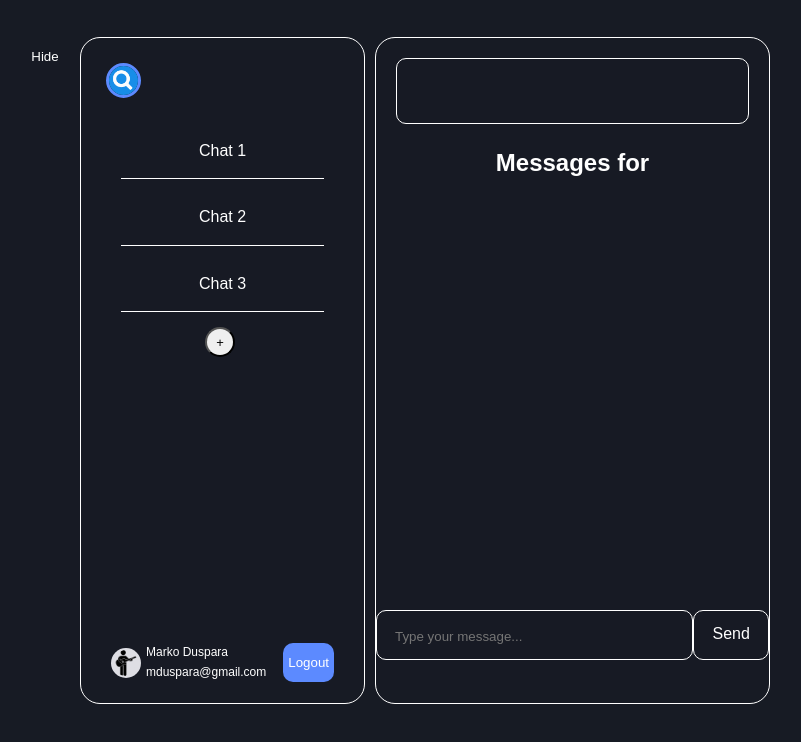
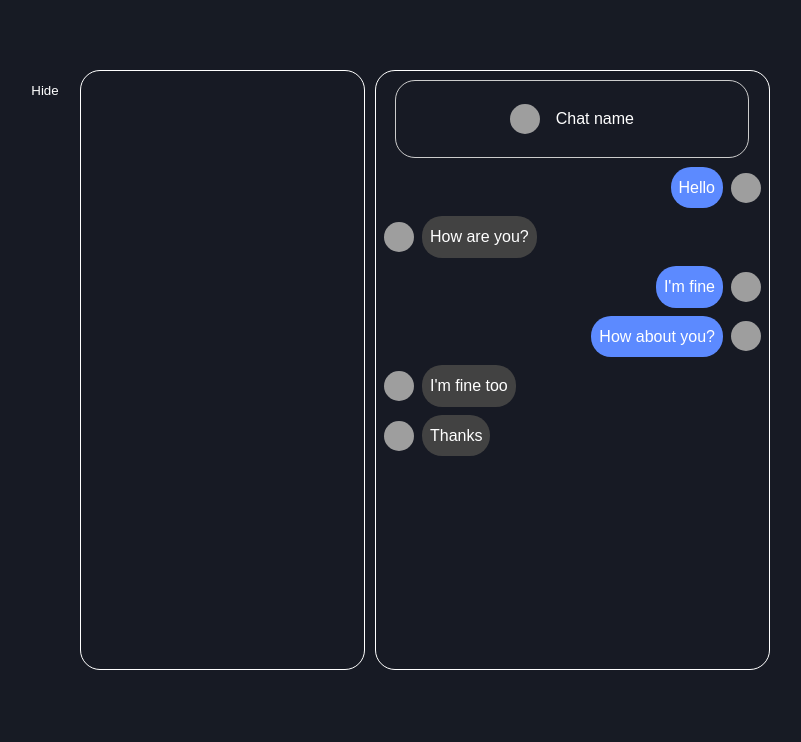
Before and after one commit to hrvlionME/Globalsoft-2023-2024, a React (Vite) app in the folder frontend/: page / in a window 1280 px wide. Shown: the top 742 px of the page, without its empty margins (250-1051 px from the left). Built offline with nearby package versions, Linux system fonts and the light colour scheme; grey boxes are pictures that could not be loaded.

Commit message:
commented out

```diff
--- a/frontend/src/components/Dashboard/Dashboard.jsx
+++ b/frontend/src/components/Dashboard/Dashboard.jsx
@@ -1,11 +1,11 @@
 import { useState } from 'react';
 import './Dashboard.css';
 import profilePhoto from '../../assets/guitar.png';
-import Search from '../Search/Search.jsx';
+/* import Search from '../Search/Search.jsx';
+import Sidebar from '../Sidebar/Sidebar.jsx'; */
+import ChatView from '../ChatView/ChatView.jsx';
 
-
-
-const Sidebar = ({ onSelect }) => {
+/* const Sidebar = ({ onSelect }) => {
   const [numberOfChats, setNumberOfChats] = useState(3);
 
   const addNewChat = () => {
@@ -17,18 +17,22 @@ const Sidebar = ({ onSelect }) => {
   return (
     <div className="chat-list-container">
       {Array.from({ length: numberOfChats }, (_, index) => (
-        <div key={index} onClick={() => onSelect(index + 1)} className='conversation'>
+        <div
+          key={index}
+          onClick={() => onSelect(index + 1)}
+          className="conversation"
+        >
           Chat {index + 1}
         </div>
       ))}
-      <button className='add-chat-button' onClick={addNewChat}>
+      <button className="add-chat-button" onClick={addNewChat}>
         +
       </button>
     </div>
   );
-};
+}; */
 
-const ChatView = ({ chatId }) => {
+/* const ChatView = ({ chatId }) => {
   const selectedChat = chatId ? `Chat ${chatId}` : '';
 
   const handleSendMessage = () => {
@@ -54,8 +58,7 @@ const ChatView = ({ chatId }) => {
       </div>
     </div>
   );
-};
-
+}; */
 
 const App = () => {
   const [selectedChat, setSelectedChat] = useState(null);
@@ -88,21 +91,25 @@ const UserInfo = () => {
         <img src={profilePhoto} alt="Profile" className="profile-photo" />
         <div className="user-logout">
           <div className="user-details">
-          <p style={{margin:0, padding:0, fontSize: '12px'}}>{userData.username}</p>
-          <p style={{margin: 0, padding:0, fontSize: '12px'}}>{userData.email}</p>
+            <p style={{ margin: 0, padding: 0, fontSize: '12px' }}>
+              {userData.username}
+            </p>
+            <p style={{ margin: 0, padding: 0, fontSize: '12px' }}>
+              {userData.email}
+            </p>
           </div>
-          <button onClick={handleLogout} id='logout-btn' className="logout-button" >
-        Logout
-      </button>
+          <button
+            onClick={handleLogout}
+            id="logout-btn"
+            className="logout-button"
+          >
+            Logout
+          </button>
         </div>
       </div>
-
     </div>
   );
 };
-
-
-
 
 const Dashboard = () => {
   const [selectedChat, setSelectedChat] = useState(null);
@@ -121,15 +128,17 @@ const Dashboard = () => {
   return (
     <div className="dashboard">
       <div className="main-content">
-      <button className='toggle' onClick={toggleSidebar}>{sidebarButtonText}</button>
+        <button className="toggle" onClick={toggleSidebar}>
+          {sidebarButtonText}
+        </button>
         {isSidebarVisible && (
           <div className="sidebar">
-            <Search />
+            {/* <Search />
             <Sidebar onSelect={handleChatSelect} />
-            <UserInfo />
+            <UserInfo /> */}
           </div>
         )}
-        <ChatView chatId={selectedChat} />
+        <ChatView />
       </div>
     </div>
   );
```
